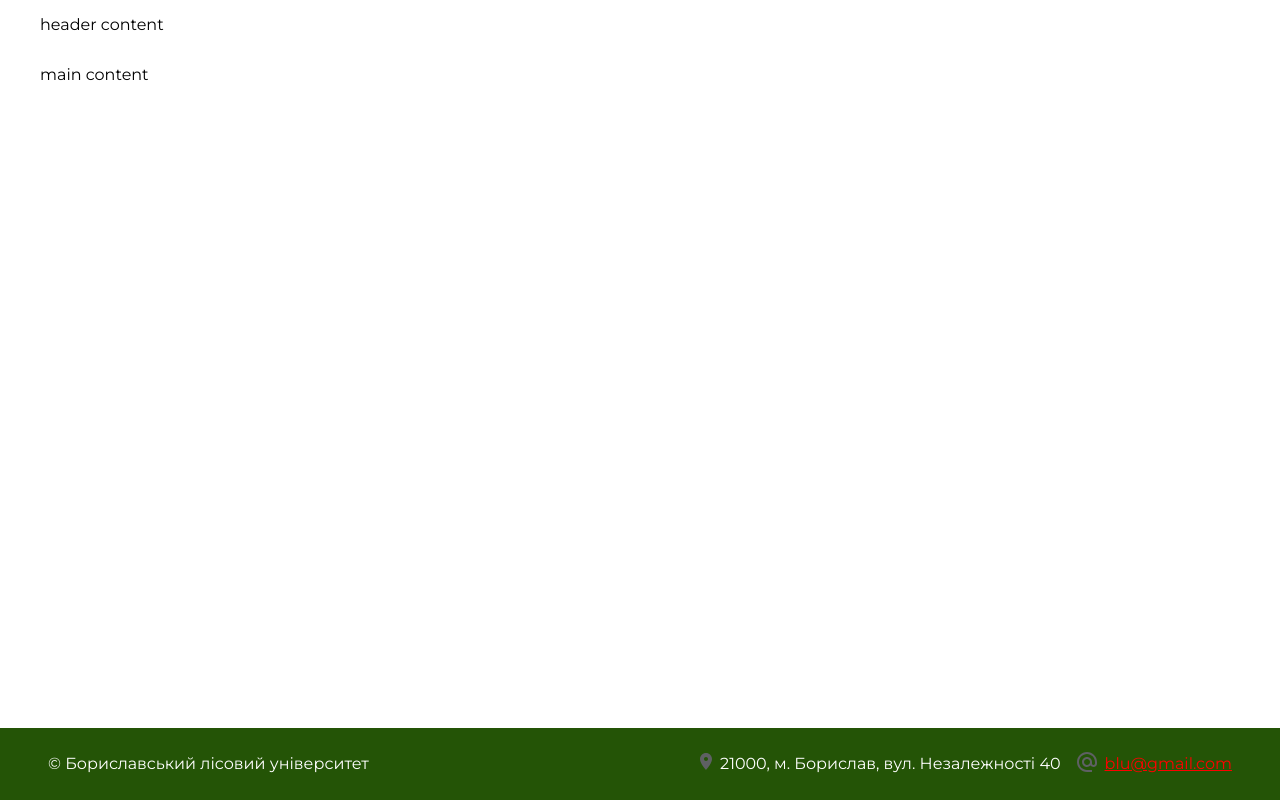
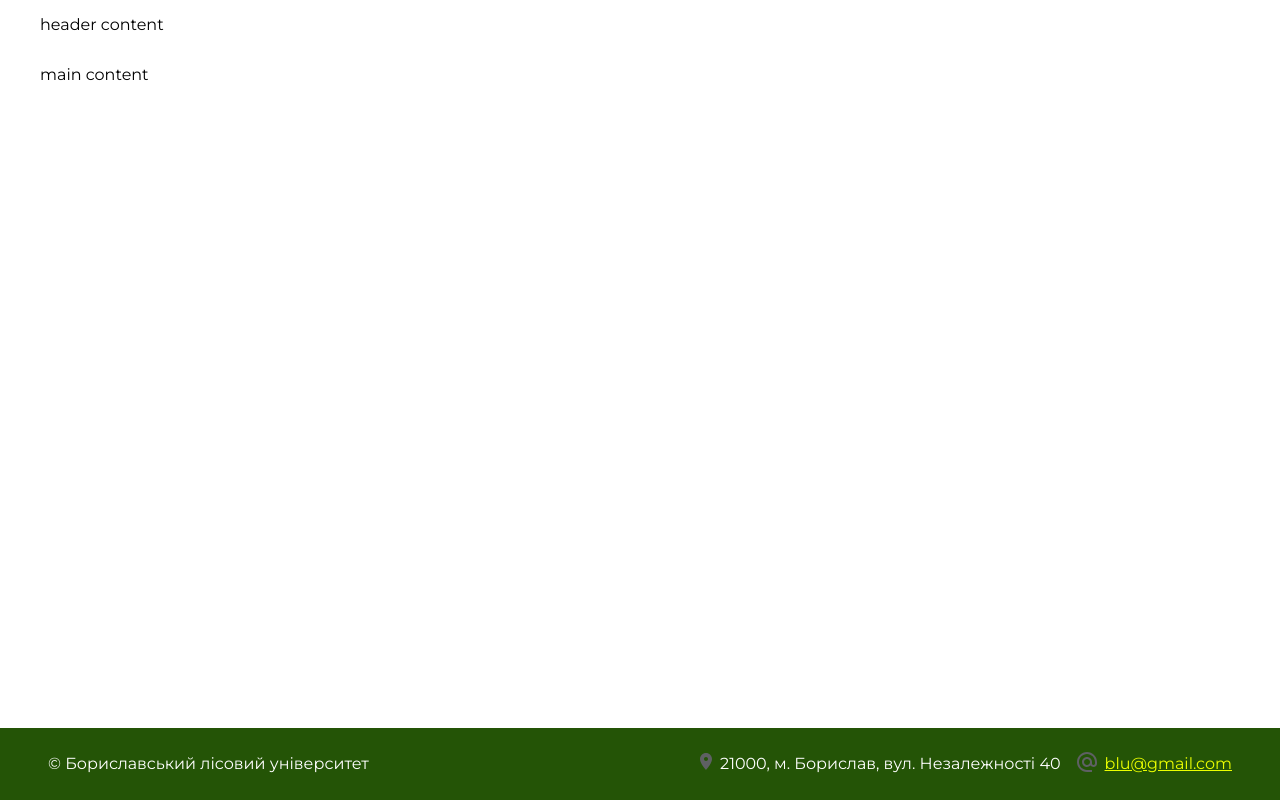
Before and after one commit to venus-team-project/department-website, a Next.js app in the folder nextjs-app/: page / in a window 1280 px wide. In both pictures the pointer is over the link "blu@gmail.com". Built offline with nearby package versions, Linux system fonts and the light colour scheme.

Commit message:
Added color for links hover state

```diff
--- a/nextjs-app/src/app/variables.scss
+++ b/nextjs-app/src/app/variables.scss
@@ -5,6 +5,8 @@ $gray-500: #5e6063;
 // font colors
 $font-color-main: #000;
 $font-color-contrast: #fff;
+$link-color-main: #b92afd;
+$link-color-contrast: #ebff00;
 
 //breakpoints
 $xs: 0px;
@@ -29,6 +31,8 @@ $spacing-6: 48px;
     // font colors
     fontColorMain: $font-color-main;
     fontColorContrast: $font-color-contrast;
+    linkColorMain: $link-color-main;
+    linkColorContrast: $link-color-contrast;
 
     //breakpoints
     sm: $sm;
--- a/nextjs-app/src/components/Link/styledLink.module.scss
+++ b/nextjs-app/src/components/Link/styledLink.module.scss
@@ -4,13 +4,13 @@
     &.main {
         color: $font-color-main;
         &:hover {
-            color: red; // need to approve color
+            color: $link-color-main; // need to approve color
         }
     }
     &.contrast {
         color: $font-color-contrast;
         &:hover {
-            color: red; // need to approve color
+            color: $link-color-contrast; // need to approve color
         }
     }
 }
```
